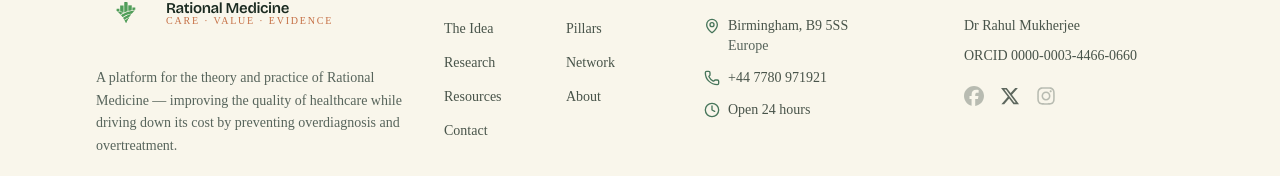
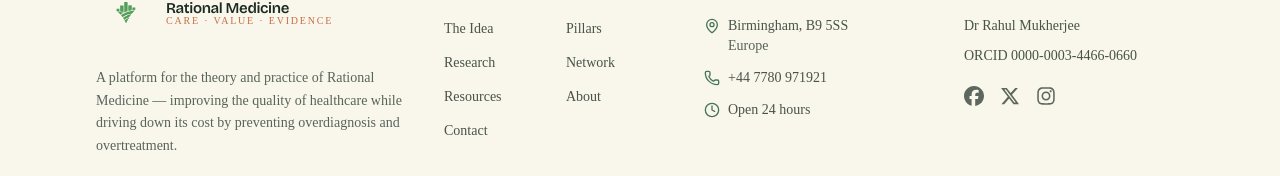
Before and after one commit to Tatu1984/medicine, a Next.js app: page / in a window 1280 px wide. Shown: the part 4965-5141 px from the top of the page. Built offline with nearby package versions, Linux system fonts and the light colour scheme; no server answers; the database is empty.

Commit message:
fotter facebook and insta link added

```diff
--- a/src/components/site/SiteFooter.tsx
+++ b/src/components/site/SiteFooter.tsx
@@ -70,9 +70,15 @@ export function SiteFooter() {
             </li>
           </ul>
           <div className="mt-5 flex items-center gap-4">
-            <span className="text-muted-foreground/40 cursor-not-allowed">
+            <a
+              href="https://www.facebook.com/profile.php?id=61591265617005"
+              target="_blank"
+              rel="noreferrer"
+              className="text-foreground/70 transition-colors hover:text-clay"
+              aria-label="Facebook"
+            >
               <FaFacebook className="size-5" />
-            </span>
+            </a>
             <a
               href={`https://twitter.com/${site.twitter.replace("@", "")}`}
               target="_blank"
@@ -82,9 +88,15 @@ export function SiteFooter() {
             >
               <FaXTwitter className="size-5" />
             </a>
-            <span className="text-muted-foreground/40 cursor-not-allowed">
+            <a
+              href="https://www.instagram.com/rational.medicine/"
+              target="_blank"
+              rel="noreferrer"
+              className="text-foreground/70 transition-colors hover:text-clay"
+              aria-label="Instagram"
+            >
               <FaInstagram className="size-5" />
-            </span>
+            </a>
           </div>
         </div>
       </div>
```
Also changed, not shown: 1 other file (tests, documents, lock files or other folders).
